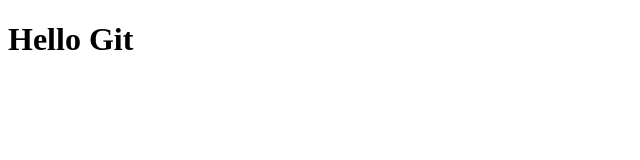
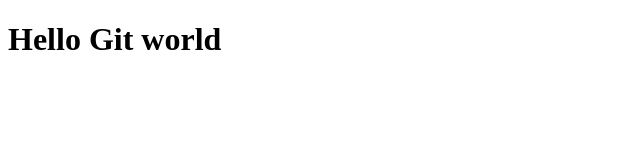
Before and after one commit to SurenAbilash/sample2, a plain HTML site: page index.html in a window 1280 px wide. Shown: the whole page, without its empty margins (0-640 px from the left). Drawn offline with Linux system fonts and the light colour scheme.

Commit message:
Update Heading

```diff
--- a/index.html
+++ b/index.html
@@ -1,2 +1,2 @@
 <!DOCTYPE html>
-<h1>Hello Git</h1>
+<h1>Hello Git world</h1>
```
